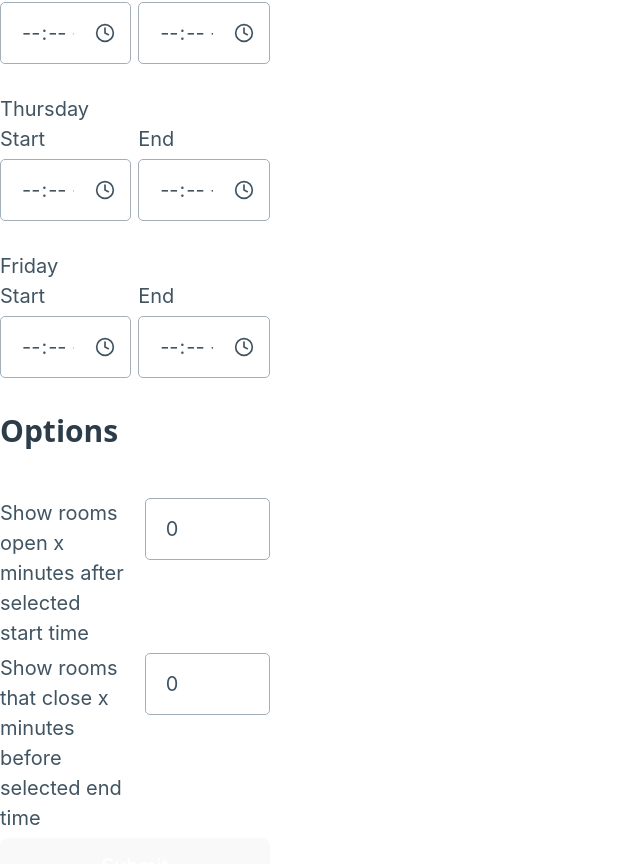
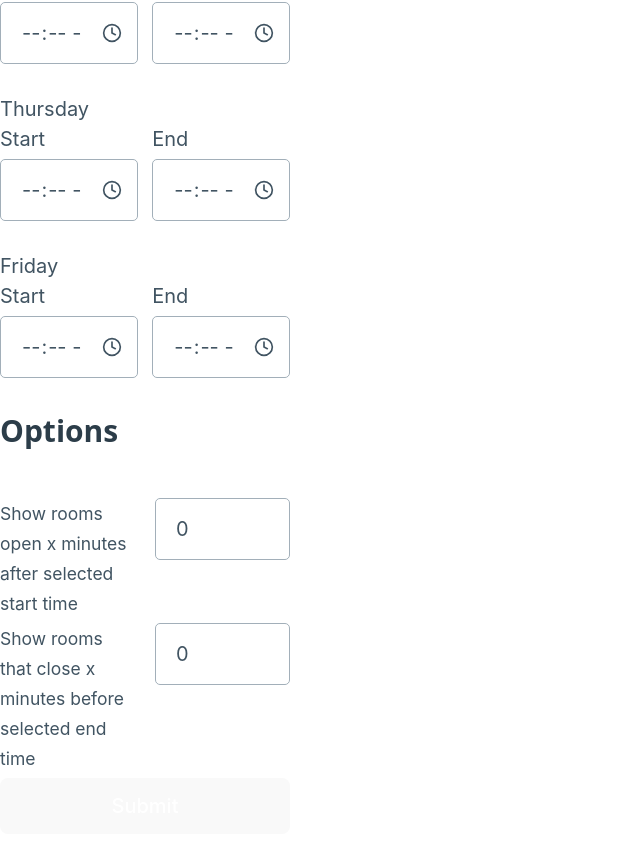
Before and after one commit to cs-isamiul/OSU-Open-Classroom-Finder, a React (Vite) app in the folder Frontend/OSU-Open-Classroom-Finder/: page / in a window 1280 px wide. Shown: the part 976-1840 px from the top of the page, without its empty margins (0-640 px from the left). Built offline with nearby package versions, Linux system fonts and the light colour scheme.

Commit message:
Moved formHandlers to a helper folder

```diff
--- a/Frontend/OSU-Open-Classroom-Finder/src/App.css
+++ b/Frontend/OSU-Open-Classroom-Finder/src/App.css
@@ -29,6 +29,6 @@ class named logo
     padding-right: 0.5em;
 }
 
-.gridColumnNoGap {
-  grid-column-gap: 2.5%;
+.gridColumnsMinGap {
+  grid-column-gap: 5%;
 }
--- a/Frontend/OSU-Open-Classroom-Finder/src/App.jsx
+++ b/Frontend/OSU-Open-Classroom-Finder/src/App.jsx
@@ -10,7 +10,7 @@ function App() {
 
   return <>
     {/* <header><Header/></header> */}
-      <main className="container"><Home /></main>
+      <main className="container" style={{minWidth:"600px"}}><Home /></main>
     {/* <footer><Footer/></footer> */}
   </>
 }
--- a/Frontend/OSU-Open-Classroom-Finder/src/components/home/Forms.jsx
+++ b/Frontend/OSU-Open-Classroom-Finder/src/components/home/Forms.jsx
@@ -1,5 +1,5 @@
 import { useState, useEffect } from "react";
-import { handleRoom, handleSubmit, handleStartWeek, handleDayTimes, handleOptions } from "../../handlers/formHandlers";
+import { handleRoom, handleSubmit, handleStartWeek, handleDayTimes, handleOptions } from "../../helpers/handlers/formHandlers";
 
 function Forms({states, setStates, dayNames}) {
     {/* Pretend this imports rooms */ }
@@ -49,7 +49,7 @@ function Forms({states, setStates, dayNames}) {
 
             {dayNames.map((day) => (
                 <label htmlFor={day}>{day}
-                    <div className="grid gridColumnNoGap" id={day}>
+                    <div className="grid gridColumnsMinGap" id={day}>
                         <label htmlFor={`start${day}`}>Start
                             <input type="time" id={`start${day}`} name="time"
                             onChange={(event) => {handleDayTimes(event, states, setStates, `start${day}`)}}/>
@@ -65,12 +65,12 @@ function Forms({states, setStates, dayNames}) {
             {/* Options */}
             <h3>Options</h3>
             <div className="grid">
-                <label htmlFor="openBefore">Show rooms open x minutes after selected start time</label>
+                <label htmlFor="openBefore"><small>Show rooms open x minutes after selected start time</small></label>
                 <input id="openBefore" type="number" defaultValue={0} min={0} max={59}
                 onChange={(event) => {handleOptions(event, states, setStates, "openBefore")}}/>
             </div>
             <div className="grid">
-                <label htmlFor="closeBefore">Show rooms that close x minutes before selected end time</label>
+                <label htmlFor="closeBefore"><small>Show rooms that close x minutes before selected end time</small></label>
                 <input id="closeBefore" type="number" defaultValue={0} min={0} max={59}
                 onChange={(event) => {handleOptions(event, states, setStates, "closeBefore")}}/>
             </div>
--- a/Frontend/OSU-Open-Classroom-Finder/src/handlers/formHandlers.jsx
+++ b/Frontend/OSU-Open-Classroom-Finder/src/helpers/handlers/formHandlers.jsx
@@ -1,6 +1,7 @@
 const handleSubmit = (event, states, setStates) => {
     event.preventDefault();
     console.log(states);
+    //do api call
 };
 
 const handleRoom = (event, states, setStates) => {
```
